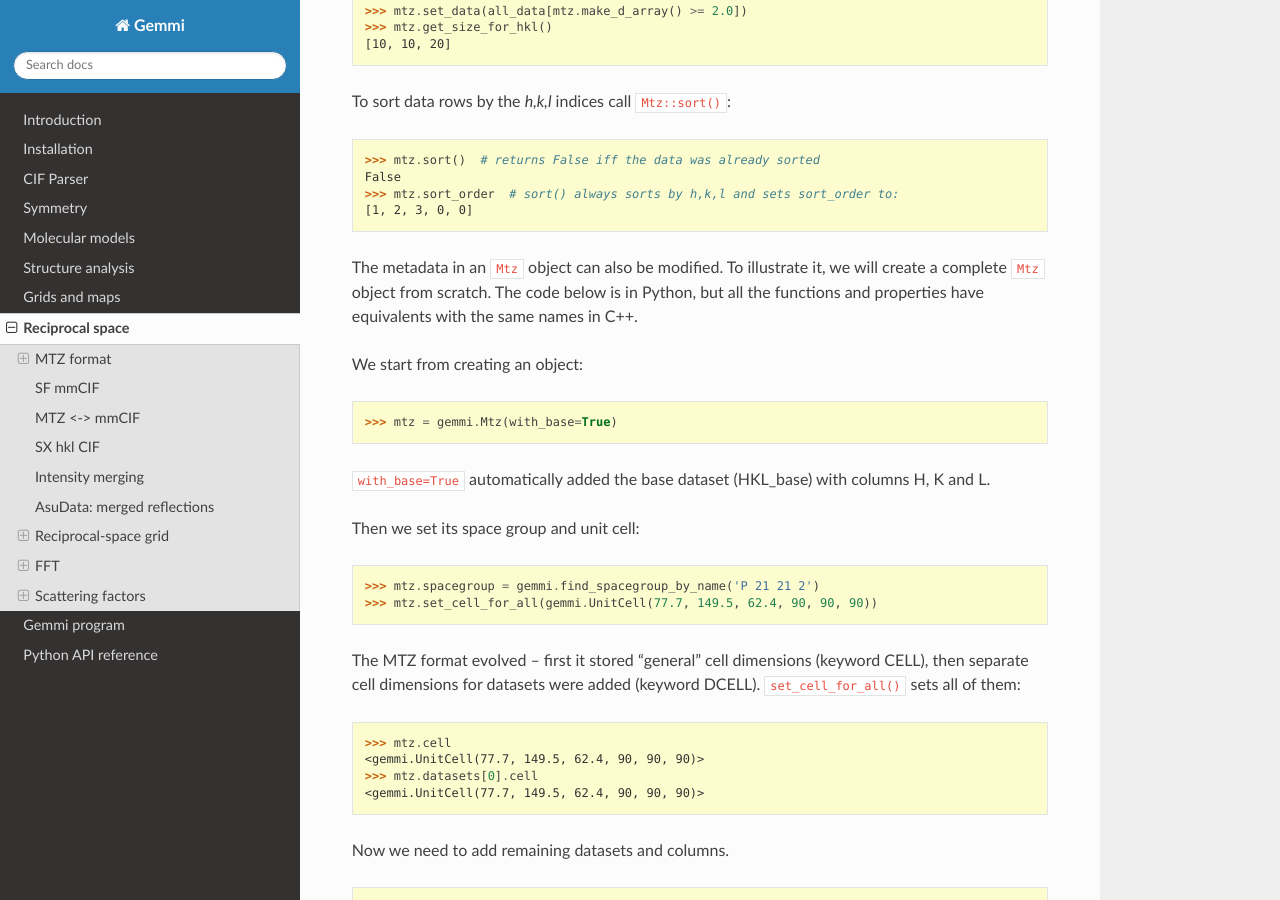
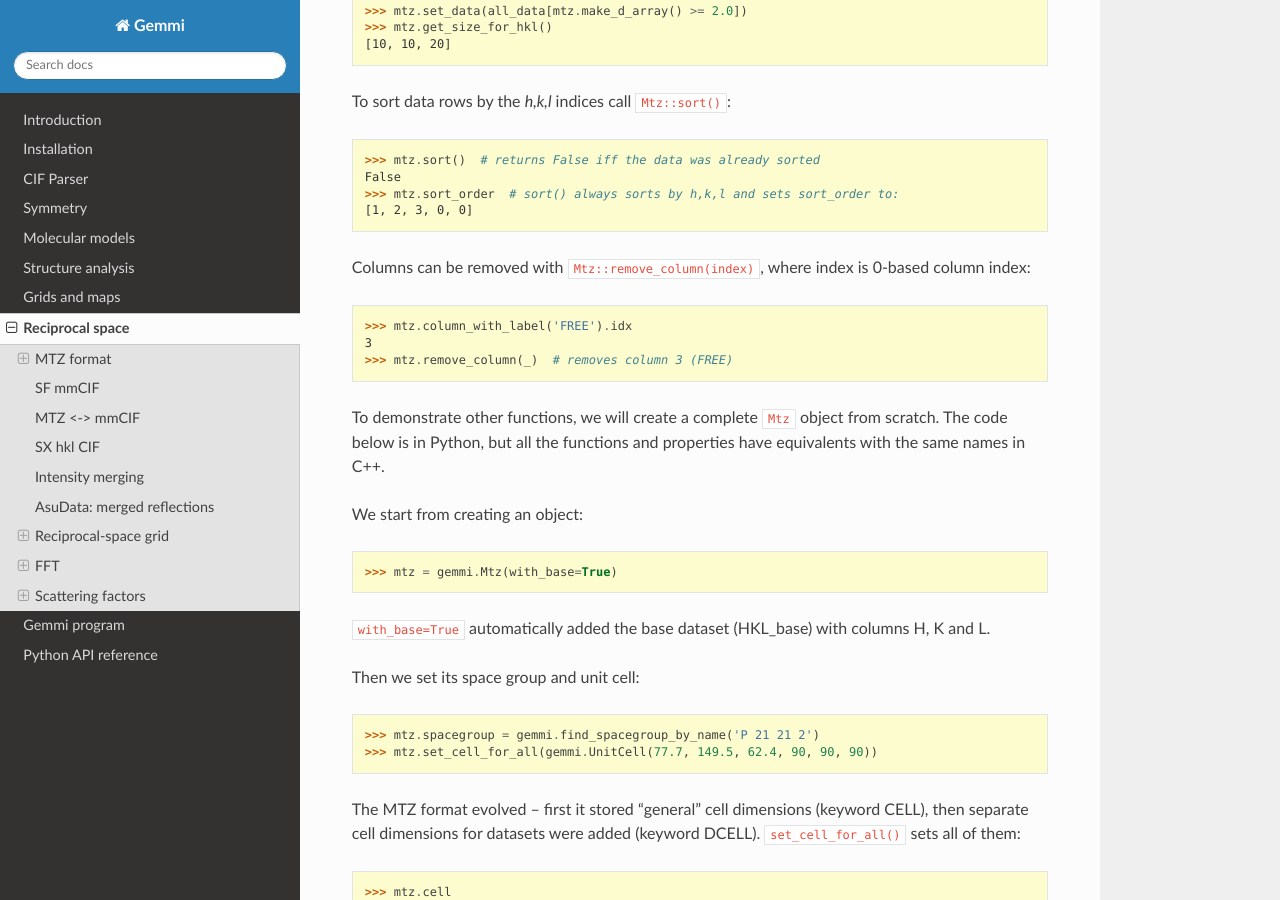
Before and after one commit to project-gemmi/gemmi, a Sphinx documentation site: the page built from docs/hkl.rst, in a window 1280 px wide and 900 px high, scrolled down 9230 px. Built offline with Sphinx 7.4.7 and the Read the Docs theme 2.0.0, drawn with Linux system fonts in a browser that asks for light colours; some of the changed text lies outside the part shown.

Commit message:
add Mtz::remove_column(size_t index)
also, fix Mtz::add_column() - when called with expand_data=true
it was always reserving space for the data in the last column.

```diff
--- a/docs/hkl.rst
+++ b/docs/hkl.rst
@@ -512,8 +512,17 @@ To sort data rows by the *h,k,l* indices call ``Mtz::sort()``:
   >>> mtz.sort_order  # sort() always sorts by h,k,l and sets sort_order to:
   [1, 2, 3, 0, 0]
 
-The metadata in an ``Mtz`` object can also be modified.
-To illustrate it, we will create a complete ``Mtz`` object from scratch.
+Columns can be removed with ``Mtz::remove_column(index)``,
+where index is 0-based column index:
+
+.. doctest::
+
+  >>> mtz.column_with_label('FREE').idx
+  3
+  >>> mtz.remove_column(_)  # removes column 3 (FREE)
+
+To demonstrate other functions, we will create a complete ``Mtz`` object
+from scratch.
 The code below is in Python, but all the functions and properties have
 equivalents with the same names in C++.
 
@@ -600,7 +609,7 @@ We can also start the file history:
 
 .. doctest::
 
-  mtz.history = ['This MTZ file was created today.']
+  >>> mtz.history = ['This MTZ file was created today.']
 
 ``mtz.history`` in Python is a property that gets a copy of the C++ data.
 Changing it (for example, ``mtz.history.append()``) won't affect the original data.
```
Also changed, not shown: 3 other files.
